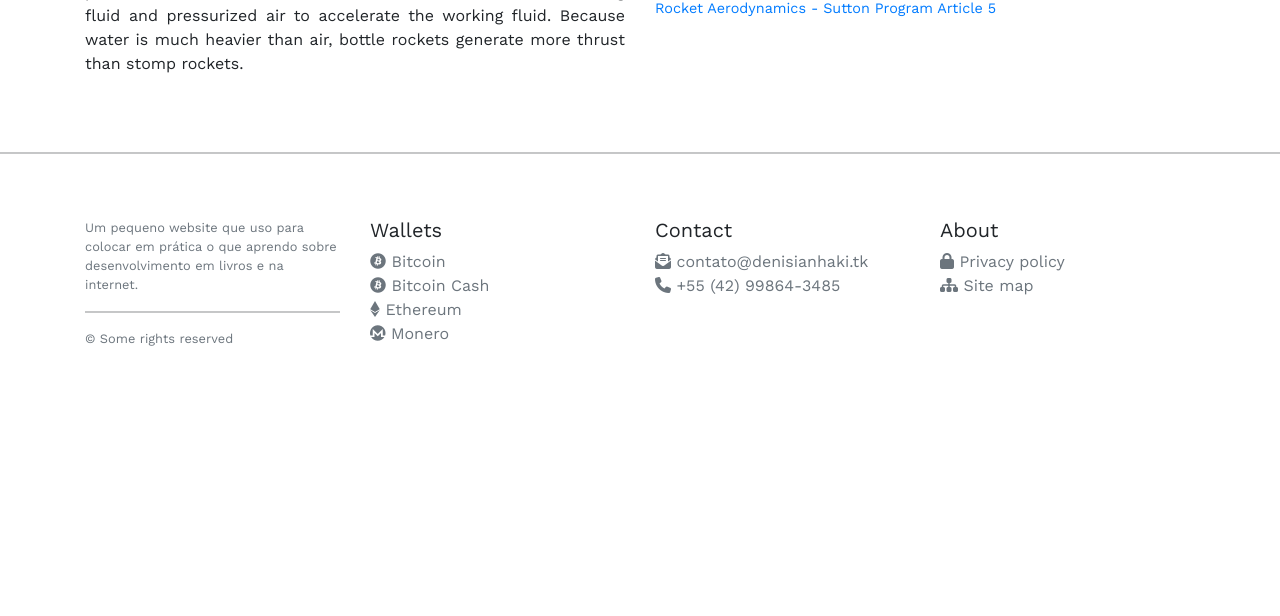
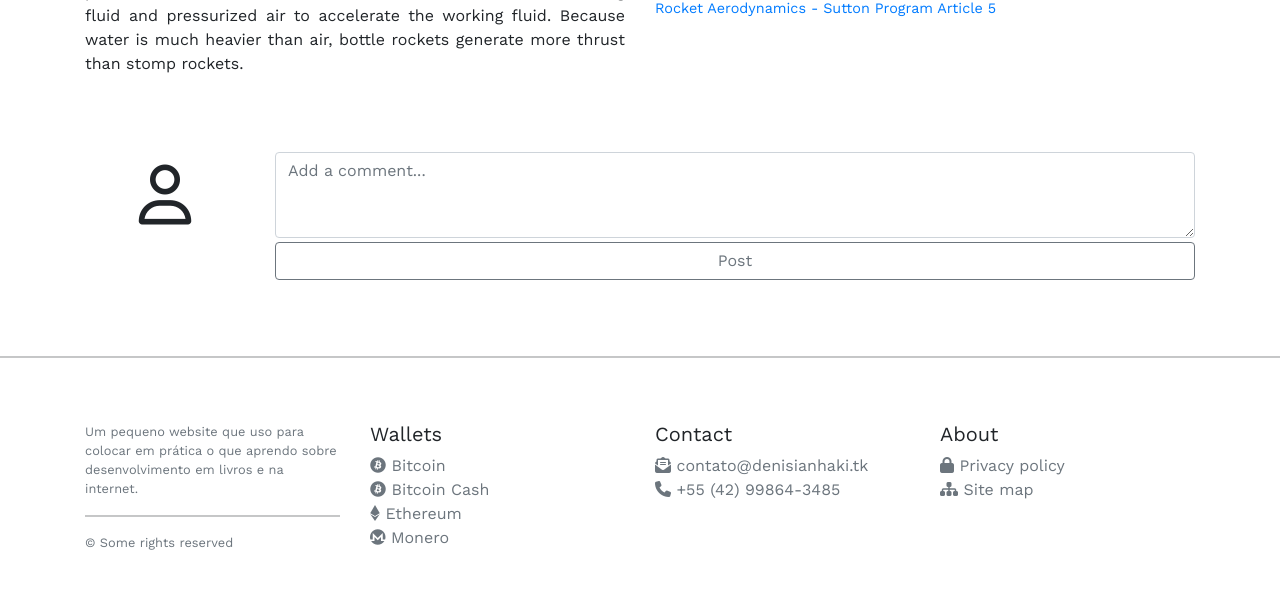
Before and after one commit to MRSW42LT/websiteRocketry, a Flask app: page / in a window 1280 px wide. Shown: the part 1672-2288 px from the top of the page. Before the commit the page ends 2018 px from the top, so only its background shows below. Run offline with Flask 2, Linux system fonts and the light colour scheme; some libraries are stand-ins or nearby versions.

Commit message:
commentary system implemented

```diff
--- a/website/models.py
+++ b/website/models.py
@@ -22,3 +22,7 @@ class Formulario(db.Model, UserMixin):
     opiniao_data = db.Column(db.String(2000),db.ForeignKey('user.id'))
     email = db.Column(db.String(50), unique=False)
     nome = db.Column(db.String(50))
+
+class Comentario(db.Model, UserMixin):
+    id = db.Column(db.Integer, primary_key=True)
+    data = db.Column(db.String(500))
--- a/website/templates/base.html
+++ b/website/templates/base.html
@@ -144,6 +144,10 @@
             AOS.init({
                 once: true,
             });
+
+            if ( window.history.replaceState ) {
+                window.history.replaceState( null, null, window.location.href );
+                }
         </script>
     </body>
 </html>
--- a/website/templates/escola.html
+++ b/website/templates/escola.html
@@ -55,5 +55,6 @@
         </form>
 
     </div>
+
     </main>
     {% endblock %}
--- a/website/templates/home.html
+++ b/website/templates/home.html
@@ -49,4 +49,31 @@
         </div>
     </div>
 
+    <div class="container comment-section">
+        <div class="add-comment">
+          <form method="POST">
+              <div class="row">
+                <div class="col-2" style="text-align: center; font-size:60px;">
+                  <i class="far fa-user"></i>
+                </div>
+                <div class="col-10">
+                  <div class="form-group">
+                    <textarea class="form-control" name="comment" id="comment" rows="3" placeholder="Add a comment..."></textarea>
+                    <div class="d-grid gap-2">
+                        <button type="submit" class="btn btn-outline-secondary mt-1">Post</button>
+                    </div>
+                  </div>
+                </div>
+            </div>
+          </form>
+        </div>
+
+        {% for row in rows  %}
+        <li class="list-group-item">
+          <i class="fas fa-user"> anonymous</i><br>
+          {{ row[0] }}
+        </li>
+        {% endfor %}
+      </div>
+
 {% endblock %}
--- a/website/views.py
+++ b/website/views.py
@@ -3,7 +3,7 @@ from flask.helpers import flash
 from flask_login import login_required, current_user
 from sqlalchemy.sql.functions import user
 from flask import session
-from .models import Note, Formulario, User
+from .models import Comentario, Note, Formulario, User
 from . import db
 import json
 import sqlite3 as sql
@@ -45,7 +45,7 @@ def formulario():
         new_opiniao = Formulario(opiniao_data=opiniao, nome=nome, email=email)
         db.session.add(new_opiniao)
         db.session.commit()
-        flash('Sua opinião foi inviada com sucesso para nosso banco de dados.', category='success')
+        flash('Sua opinião foi enviada com sucesso para nosso banco de dados.', category='success')
 
     try:
         con = sql.connect('websiteRocketry/website/database.db')
@@ -63,7 +63,26 @@ def formulario():
 
 @views.route('/propellants', methods=['GET', 'POST'])
 def propellants():
-    return render_template('propellants.html', user=current_user)
+    if request.method == 'POST':
+        comment = request.form.get('comment')
+
+        new_comment = Comentario(data=comment)
+        db.session.add(new_comment)
+        db.session.commit()
+
+    try:
+        con = sql.connect('websiteRocketry/website/database.db')
+    except:
+        con = sql.connect('website/database.db')
+
+    con.row_factory = sql.Row
+
+    cur = con.cursor()
+    cur.execute('SELECT data FROM comentario')
+
+    rows = cur.fetchall();
+
+    return render_template('propellants.html', user=current_user, rows=rows)
 
 
 @views.route('/delete-note', methods=['POST'])
```
Also changed, not shown: website/templates/formulario.html (+1 -7 lines), website/database.db.
